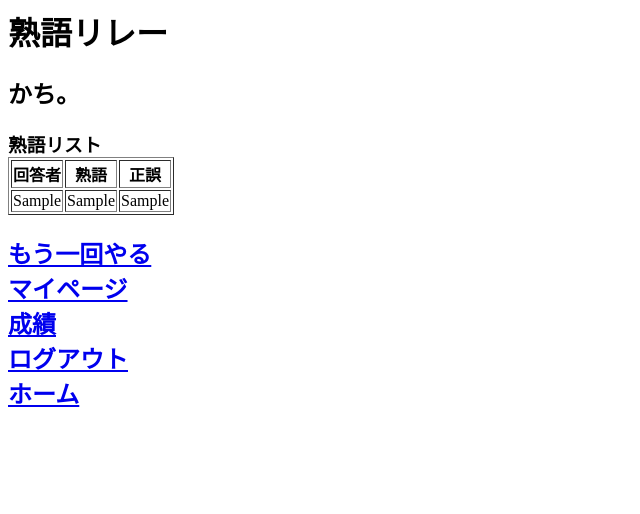
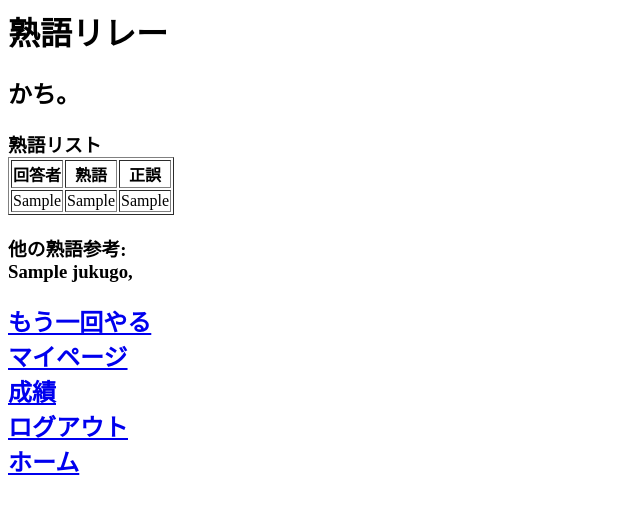
Before and after one commit to shoyu0320/prj-kanji-relay, a Django app: template src/jukugo_game/templates/game/game_win.html in a window 1280 px wide. Shown: the top 514 px of the page, without its empty margins (0-640 px from the left). Run offline with Django 3.2, Linux system fonts and the light colour scheme; the template is opened without the code that fills it: most values are stand-ins (such as "Sample title", 1, 10 or a date in 2020); parts of the project's set-up code (start-up, migrations or seed data) failed here and were passed over.

Commit message:
次熟語の候補を出力するようにしました

```diff
--- a/src/jukugo_game/templates/game/game_lose.html
+++ b/src/jukugo_game/templates/game/game_lose.html
@@ -38,6 +38,12 @@
             </tbody>
         </table>
     </h3>
+    <h3>
+        他の熟語参考:<br>
+        {% for jukugo in available_list %}
+        {{ jukugo }},&nbsp;
+        {% endfor %}
+    </h3>
     <h2>
         <a href="{% url 'game:start' pk=user.pk %}">もう一回やる</a><br>
         <a href="{% url 'account:user' pk=user.pk %}">マイページ</a><br>
--- a/src/jukugo_game/templates/game/game_win.html
+++ b/src/jukugo_game/templates/game/game_win.html
@@ -38,6 +38,12 @@
             </tbody>
         </table>
     </h3>
+    <h3>
+        他の熟語参考:<br>
+        {% for jukugo in available_list %}
+        {{ jukugo }},&nbsp;
+        {% endfor %}
+    </h3>
     <h2>
         <a href="{% url 'game:start' pk=user.pk %}">もう一回やる</a><br>
         <a href="{% url 'account:user' pk=user.pk %}">マイページ</a><br>
```
